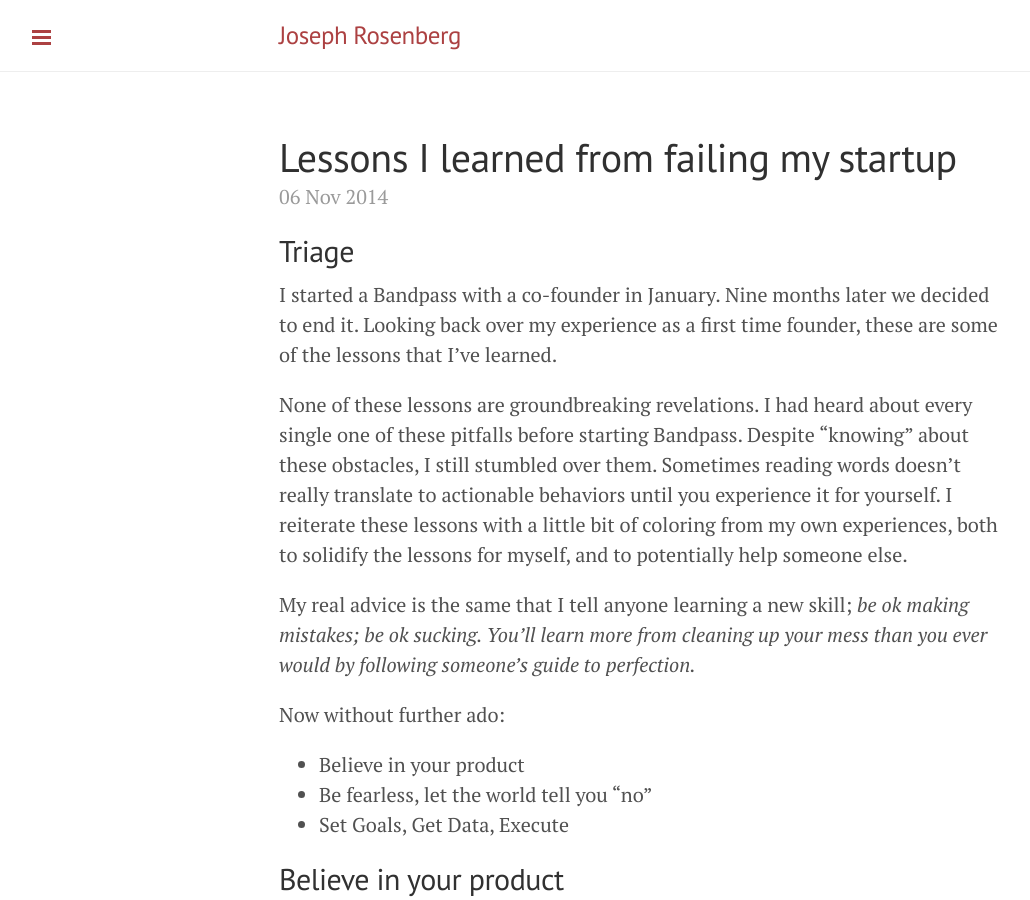
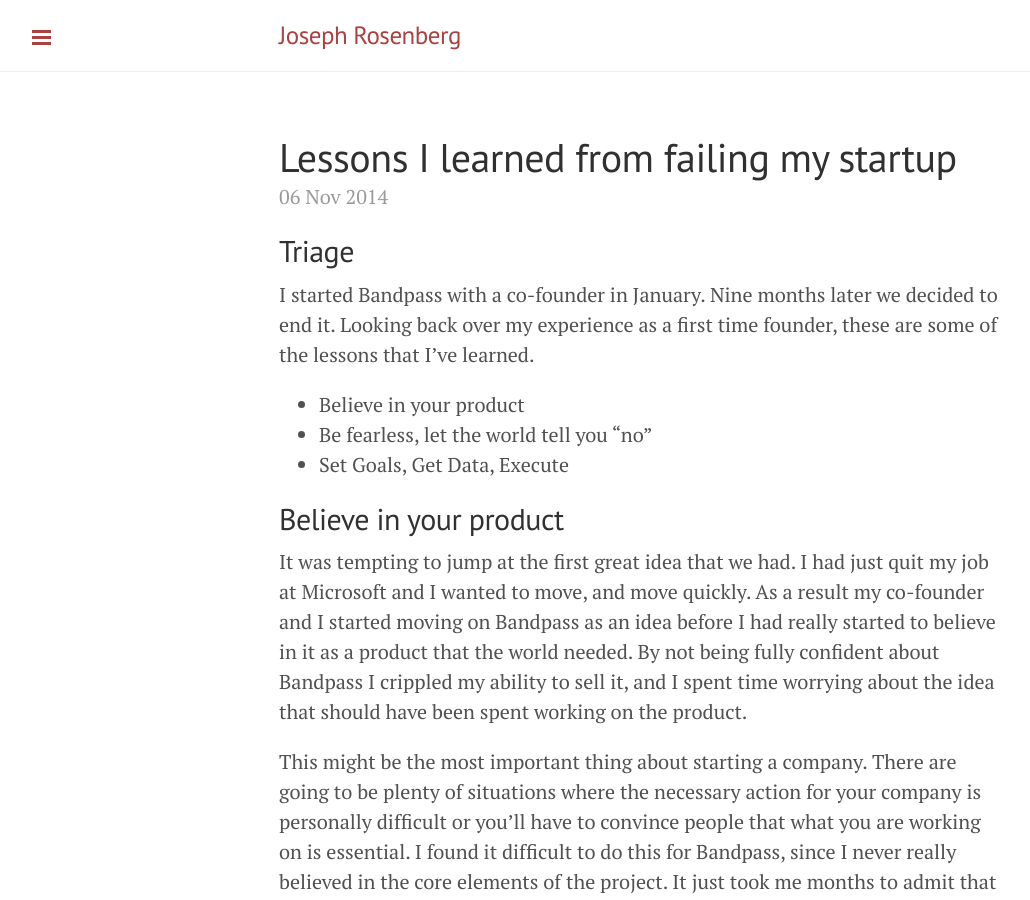
Before and after one commit to jofus101/jofus101.github.io, a Jekyll site: the page built from _posts/2014-11-06-lessons-from-a-failed-startup.md, in a window 1280 px wide and 900 px high. Shown: the whole window, without its empty margins (1-1031 px from the left). Built offline with Jekyll 4.4.1, drawn with Linux system fonts in a browser that asks for light colours; Markdown is read by kramdown in place of the engine named in the settings; some of the changed text lies outside the part shown.

Commit message:
Move top to conclusion

```diff
--- a/_posts/2014-11-06-lessons-from-a-failed-startup.md
+++ b/_posts/2014-11-06-lessons-from-a-failed-startup.md
@@ -6,13 +6,7 @@
 Triage
 ------
 
-I started a Bandpass with a co-founder in January.  Nine months later we decided to end it.  Looking back over my experience as a first time founder, these are some of the lessons that I’ve learned.
-
-None of these lessons are groundbreaking revelations. I had heard about every single one of these pitfalls before starting Bandpass. Despite “knowing” about these obstacles, I still stumbled over them.  Sometimes reading words doesn’t really translate to actionable behaviors until you experience it for yourself.  I reiterate these lessons with a little bit of coloring from my own experiences, both to solidify the lessons for myself, and to potentially help someone else.
-
-My real advice is the same that I tell anyone learning a new skill; *be ok making mistakes; be ok sucking. You’ll learn more from cleaning up your mess than you ever would by following someone’s guide to perfection.*
-
-Now without further ado:
+I started Bandpass with a co-founder in January.  Nine months later we decided to end it.  Looking back over my experience as a first time founder, these are some of the lessons that I’ve learned.
 
 - Believe in your product
 - Be fearless, let the world tell you "no"
@@ -62,3 +56,9 @@
 ###Execute
 
 Setting goals and being able to meausure them is essential for one thing: *execution*. Don’t overthink your problems. Think about your goals and the data you can collect and execute.  Don’t spend to much time going over the pro’s and con’s of any one choice. Make a choice, make it work, and then reevaluate at some point in the future.  Even if you make the wrong choice you’ll be much better informed for the next round of work. As Voltaire famously said, "Don't let perfect be the enemy of good."
+
+---
+
+None of these lessons are groundbreaking revelations. I had heard about every single one of these pitfalls before starting Bandpass. Despite “knowing” about these obstacles, I still stumbled over them.  Sometimes reading words doesn’t really translate to actionable behaviors until you experience it for yourself.  I reiterate these lessons with a little bit of coloring from my own experiences, both to solidify the lessons for myself, and to potentially help someone else.
+
+My real advice is the same that I tell anyone learning a new skill; *be ok making mistakes; be ok sucking. You’ll learn more from cleaning up your mess than you ever would by following someone’s guide to perfection.*
```
